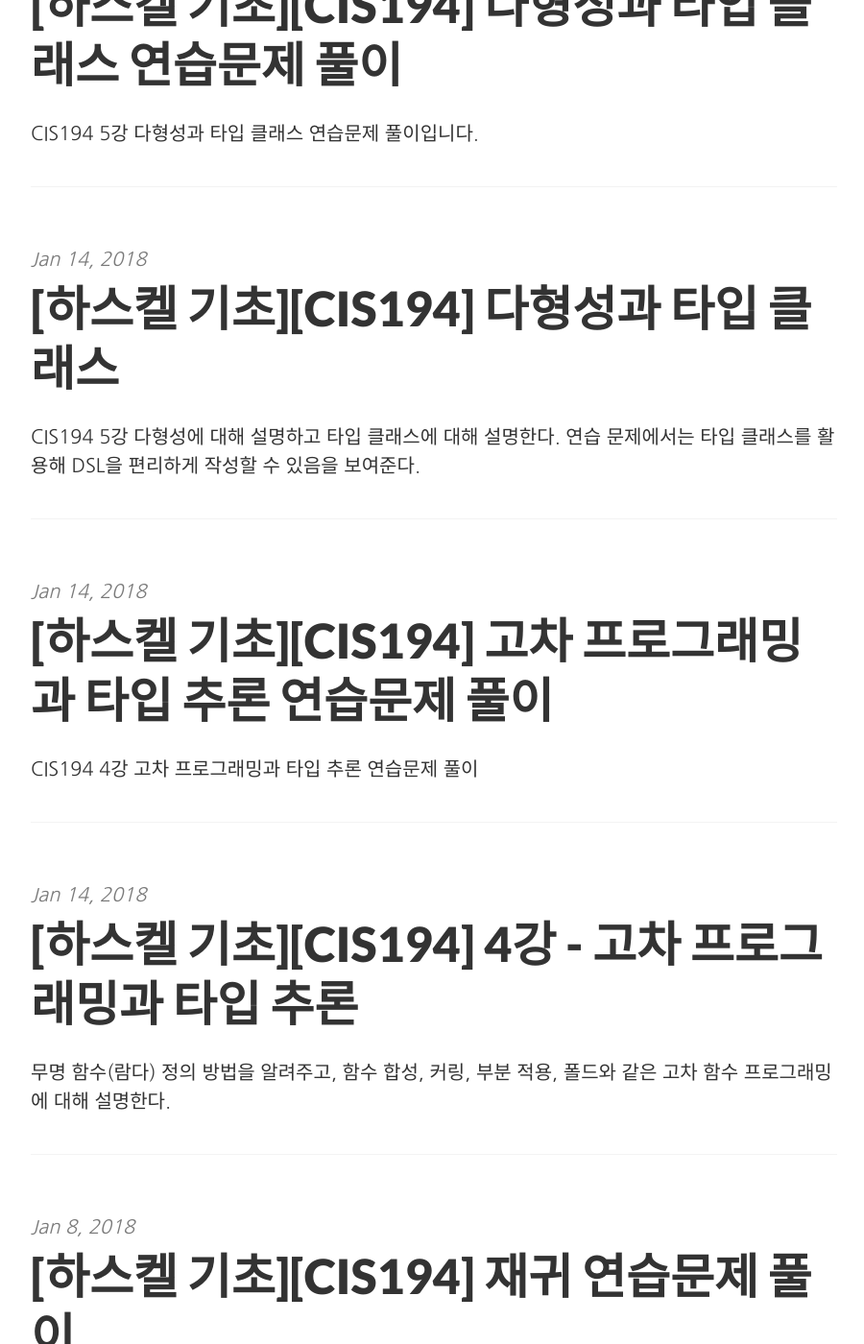
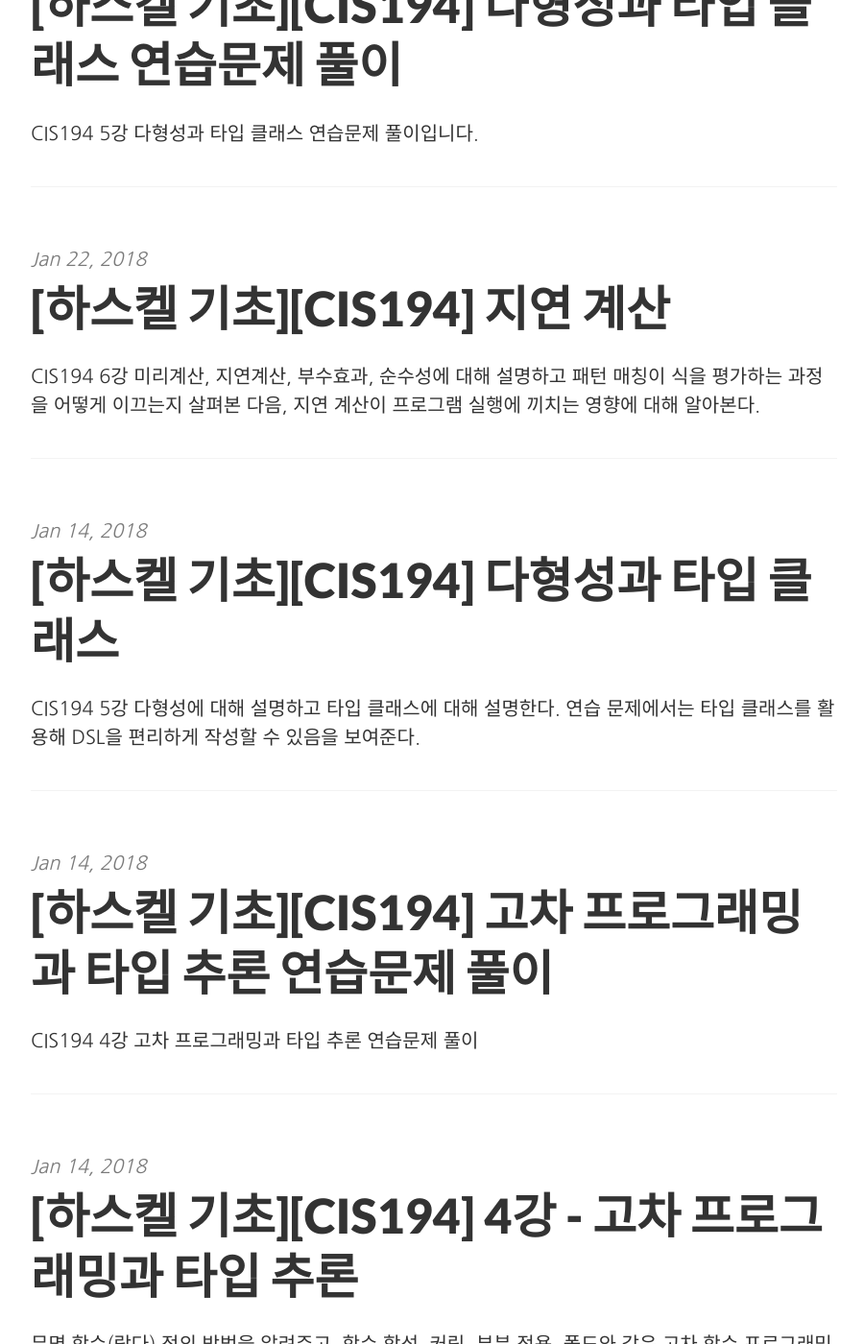
Before and after one commit to enshahar/enshahar.github.io, a Jekyll site: the page built from index.html, in a window 1280 px wide and 1400 px high, scrolled down 214 px. Shown: the whole window at 96% size, without its empty margins (188-1088 px from the left). Built offline with Jekyll 4.4.1, drawn with Linux system fonts in a browser that asks for light colours; some web fonts are replaced; the list of posts is cut into pages by our own code; some of the changed lines change nothing that is shown; some of the changed text lies outside the part shown.

Commit message:
Add laziness lecture

````diff
--- /dev/null
+++ b/_posts/2018-04-22-cis194-LazyEvaluation.md
@@ -0,0 +1,267 @@
+---
+layout:     post
+title:      "[하스켈 기초][CIS194] 지연 계산"
+date:       2018-01-22 22:45:00
+summary:    "CIS194 6강 미리계산, 지연계산, 부수효과, 순수성에 대해 설명하고 패턴 매칭이 식을 평가하는 과정을 어떻게 이끄는지 살펴본 다음, 지연 계산이 프로그램 실행에 끼치는 영향에 대해 알아본다. "
+categories: Haskell CIS194 Lazy Evaluation
+---
+
+[CIS194 6강 지연계산](http://www.seas.upenn.edu/%7Ecis194/spring13/lectures/06-laziness.html) 내용 정리입니다.
+
+하스켈 위키에서 [Foldr Foldl Foldl'](haskell.org/haskellwiki/Foldr_Foldl_Foldl%27)를 먼저 읽어보십시오.
+
+# 미리 계산(strict evaluation)
+
+*지연 계산(lazy evaluation)*에 대해 이야기하기 전에 그 반대인 미리계산에 대해 알아두면 좋다.
+
+미리 계산 전략을 택하면 모든 함수 인자를 함수에 넘기기 *전에* 미리 계산한다. 예를 들어
+
+```haskell
+f x y = x + 2
+```
+
+라는 함수가 있을 때, 미리계산 언어에서 `f 5 (29^35792)`라는 식을 계산하면 `f`에 인자를 넘기기 위해 먼저 `5`를 계산하고(이미 계산이 끝나있음), `29^35792`를 계산한다(상당히 많은 계산을 수행해야 함).
+
+하지만 이 *특정* 예제에서는 `29^35792`를 계산하는 것은 바보같은 짓이다. `f`가 `y`를 전혀 사용하지 않기 때문에 `29^35792`를 계산하기 위해 들인 모든 노력이 낭비된다. 이런 단점에도 불구하고 미리계산을 사용하고 싶어하는 이유가 있을까?
+
+미리 계산의 잇점은 언제 어떤 일이 일어날지 예측하기 쉽다는 것이다. 미리 계산 언어는 보통 함수 인자를 어떤 순서로 평가할지(맨 왼쪽 인자부터 오른쪽 뱡항으로 차례로 평가할지, 맨 오른쪽 인자부터 왼쪽 방향으로 차례로 평가할지)까지도 정의해 놓곤 한다.
+
+예를 들어 자바에서 다음과 같이 쓰면:
+
+```java
+f (release_monkeys(), increment_counter())
+```
+
+원숭이를 풀어준 후 카운터가 증가되고, 그 후 그 두 함수의 결과가 `f`에 전달된다. 그리고 `f`가 그 두 결과를 사용하지 않더라도 원숭이를 풀어주는 일과 카운터 증가는 여전히 발생한다.
+
+하지만 원숭이를 풀어주는 일과 카운터를 증가시키는 일이 서로 독립적으로 벌어질 수 있거나, 그렇지 않거나, 어느 한쪽이 다른 한쪽보다 먼저 일어나거나 하는 등의 조건이 `f`안에서 그 두 값을 언제 사용하느냐에 따라 달라진다면 혼동이 올 것이다. 이런 "부수효과(side effect)"가 있는 경우에는 미리 계산법을 택하는 것이 더 적합하다.
+
+# 부수효과와 순수성
+
+따라서 여기서 진짜 문제가 되는것은 *부수 효과*가 있는가 하는 것이다. "부수효과"라는 말은 *식의 계산이 식 자체가 아닌 외부와 상호작용해 벌어지게 만드는 모든 것*을 뜻한다. 이런 외부와의 상호 작용의 근본적인 문제는 상호 작용이 벌어지는 시점에 따라 결과가 달라질 수 있다는 점(time-sensitive)이다. 다음을 보자.
+
+- 전역 변수를 갱신 - 전역변수의 값이 바뀌면 다른 식의 결과에 영향을 끼칠 수 있으므로, 갱신 시점에 따라 결과가 바뀐다
+- 화면 출력 - 다른 화면 출력과 서로 뒤바뀌거나 뒤섞일 수 있으므로 출력 시점에 따라 결과가 바뀐다
+- 파일이나 네트워크에서 데이터 읽기 - 파일의 내용이나 네트워크에서 들어오는 입력이 시간에 따라 다를 수 있다
+
+앞에서 말한 것처럼 지연계산은 계산이 이뤄지는 시점을 정확히 추론하기 어렵다. 따라서 지연 계산 언어에 부수 효과를 포함시키는 것은 젼혀 직관적이지 않다. 역사적으로 하스켈이 순수 언어인 이유도 바로 그것이다. 하스켈 설계자들은 지연계산 언어를 바랐고, 부수효과를 금지하지 않으면 지연 계산을 전면 적용하는 것이 어려움을 금방 깨달았다.
+
+하지만.. 부수 효과가 *전혀 없는* 언어는 유용하지 않다. 그런 언어로 할 수 있는 일은 프로그램을 인터프리터에 적재해 실행하고 식을 계산하는 것 뿐이다(음.. 뭔가 자주 들어본 말 아닌가?). 사용자 입력을 받을 수 없고, 결과를 출력할 수 없으며, 파일을 읽을 수도 없다. 하스켈 설계자들이 맞딱뜨린 문제는 바로 이런 부수 효과를 언어 자체의 순수성을 훼손시키지 않으면서 잘 정리된, 제한이 가해진 방식으로 처리하는 방법을 찾는 것이었다. 마침내 그들은 그 방법을 찾아냈는데, 그에 대해서는 나중에 설명한다(`IO` 모나드).
+
+# 지연 계산
+
+미리 계산을 이해했으므로 지연 계산이 어떻게 돌아가는지 살펴보자. 지연 계산 전략을 택하면 함수 인자 계산은 *가능한 미뤄진다*. 즉, 인자들은 그 값이 진짜 필요할 때까지 계산이 미뤄진다. 어떤 식을 함수의 인자로 넘기면 그 식의 결과를 계산하는 대신 식 자체를  *평가되지 않은 식(unevaluated expression)*으로 감싸서 전달한다(이를 썽크(thunk)라고 부른다).
+
+예를 들어 `f 5 (29^35792)`에서 두번째 인자는 계산되지 않고 그냥 썽크에 들어가고 `f`가 호출된다. `f`가 이 두번째 인자 값을 사용하지 않으면 쓰레기 수집기는 썽크를 수집해 해제해 버린다.
+
+# 패턴 매칭이 계산을 이끌어냄
+
+그렇다면 언제 식을 계산하는 것이 "필요해질"까? 위 예에서는 함수가 자신의 인자를 *사용*하는 것에 촛점을 맞췄지만, 실제로는 그것이 가장 중요한 구분은 아니다. 다음 예를 보자.
+
+```haskell
+f1 :: Maybe a -> [Maybe a]
+f1 m = [m,m]
+
+f2 :: Maybe a -> [a]
+f2 Nothing  = []
+f2 (Just x) = [x]
+```
+
+`f1`과 `f2`는 모두 인자를 *사용*한다. 하지만 이 둘 사이엔 차이가 있다. `f1`은 인자인 `m`을 사용하기는 하지만 실제로 `m`의 값이 무엇인지 알 필요는 전혀 없다. 여전히 `m`을 평가되지 않은 상태로 남겨둬도 문제가 없다. 단지 리스트에 그 평가되지 않은 식을 넣어두면 된다. 다른 말로 하면 `f1 e`라는 함수 호출에서 `f1`의 결과는 `e`가 어떤 값인지와는 전혀 관계가 없다.
+
+반면 `f2`가 계속 진행하려면 인자에 대해 알아야만 한다. 인자가 `Nothing`으로 만들어졌는가, 아니면 `Just`로 만들어졌는가? 즉, `f2 e`를 계산하려면 `f2`의 결과가 `e`의 모양에 따라 바뀌기 때문에, 먼저 `e`를 계산해서 그 결과를 봐야 한다.
+
+알아둬야 할 중요한 내용 한가지는 썽크는 패턴매칭을 진행하기 충분한 정도만 평가되지 더도 덜도 평가되지 않는다는 점이다! 예를 들어 `f2 (safeHead [3^500, 49])`를 계산한다면, `f2`는 `safeHead [3^500, 49]`를 호출하게 만들 것이다. 이 호출의 결과는 `Just (3^500)`이다. 여기서 `3^500`은 아직 계산이 이뤄지지 않았음에 유의하라. `safeHead`가 `Just`의 내부를 볼 필요가 없고, `f2`도 마찬가지로 `Just`의 내부를 알 필요는 없다. 따라서 `3^500`은 `f2`의 결과를 가져가 사용하는 쪽에서 `Just`에 들어있는 값을 쓸 때가 되서야 평가된다.
+
+여기서 기억할 슬로건은 "패턴 매칭이 계산을 이끌어낸다"이다. 중요한 점을 다시 한번 반복한다.
+
+- 식은 패턴 매칭이 일어날 때만 평가된다.
+- ... 이떄 식의 평가는 패턴 매치를 진행하기에 충분한 정도까지만 이뤄지고, 그보다 더 평가를 진행하거나 덜 평가를 진행하는 일은 없다!
+
+이제 더 재미있는 예를 하나 살펴보자. `take 3 (repeat 7)`을 계산하려 한다. 다음은 `repeat`와 `take`의 정의다.
+
+```haskell
+repeat :: a -> [a]
+repeat x = x : repeat x
+
+take :: Int -> [a] -> [a]
+take n _      | n <= 0 =  []
+take _ []              =  []
+take n (x:xs)          =  x : take (n-1) xs
+```
+
+평가 과정을 순서대로 나열하면 다음과 같다.
+
+```haskell
+  take 3 (repeat 7)
+      { 3 <= 0이 False이므로 두번째 절로 진행한다
+    두번째 인자를 평가해야 두번째 절을 매치시킬 수 있다.
+    따라서 repeat 7을 한번 펼친다. }
+= take 3 (7 : repeat 7)
+      { 두번째 절이 매치되지는 않았지만, 세번째 절은 매치된다.
+      여기서 (3-1)은 아직 평가되지 않았음에 유의하라! }
+= 7 : take (3-1) (repeat 7)
+      { 첫번째 절을 결정하기 위해 (3-1) <= 0인지 검사해야 한다.
+      따라서 (3-1)을 계산해야만 한다. }
+= 7 : take 2 (repeat 7)
+      { 2 <= 0은 False이므로 `repeat 7`을 다시 확장해야 한다.}
+= 7 : take 2 (7 : repeat 7)
+      { 앞의 (3-1)에서와 비슷한 로직을 따름 }
+= 7 : 7 : take (2-1) (repeat 7)
+= 7 : 7 : take 1 (repeat 7)
+= 7 : 7 : take 1 (7 : repeat 7)
+= 7 : 7 : 7 : take (1-1) (repeat 7)
+= 7 : 7 : 7 : take 0 (repeat 7)
+= 7 : 7 : 7 : []
+```
+
+(주의: 실제 함수 평가가 위 예제같은 순서로 일어날 수도 있지만, 하스켈 컴파일러들은 대부분 좀 더 복잡한 방식을 사용한다. 예를 들어 GHC는 *그래프 축약(graph reduction)*을 사용한다. 이는 평가할 식을 *그래프*로 표현하면서 식에서 공통되는 하위식을 포인터를 사용해 공유하는 방식이다. 이런 경우 불필요하게 하위식을 중복 계산하는 일이 없다. 예를 들어 `f x = [x, x]`라면 `f (1+1)`을 계산할 떄 덧셈을 *단 한번만* 수행한다. 리스트에 두번 나타나는 'x'는 서로 공유되기 때문에 `(1+1)`이라는 하위식은 한번만 계산된다)
+
+# 결과
+
+지연계산은 흥미롭지만 명백하게 알기는 어려운 결과를 하스켈 전반에 가져온다. 몇가지를 살펴보자.
+
+## 순수성
+
+지금까지 본 것처럼 지연 계산을 사용하려면 순수성을 사용할 수 *밖에 없다*.
+
+## 공간 사용량 예측
+
+지연계산이 모든 면에서 좋은 것만은 아니다. 단점 중 하나는 프로그램이 메모리를 얼마나 사용할지 예측하기 어렵운 경우가 생긴다는 점이다. (겉보기엔 문제 없어보이는) 다음을 보자.
+
+```haskell
+-- 표준 foldl 함수
+foldl :: (b -> a -> b) -> b -> [a] -> b
+foldl _ z []     = z
+foldl f z (x:xs) = foldl f (f z x) xs
+```
+
+`foldl (+) 0 [1,2,3]`를 계산하면 어떤 단계를 거쳐 계산이 끝날까?
+
+```haskell
+  foldl (+) 0 [1,2,3]
+= foldl (+) (0+1) [2,3]
+= foldl (+) ((0+1)+2) [3]
+= foldl (+) (((0+1)+2)+3) []
+= (((0+1)+2)+3)
+= ((1+2)+3)
+= (3+3)
+= 6
+```
+
+여기서 리스트 끝까지 진행하기 전까지는 누적 함수(`+`)의 결과를 사용하지 않는다. 따라서, 중간에 생기는 청크는 `(((0+1)+2)+3)`이라는 큰 덩어리가 된다. 이 청크가 맨 마지막에 6이라는 값으로 줄어든다. 여기서 적어도 두가지 문제가 있다. 첫번째는 이 과정이 그냥 효율적이지 못하다는 점이다. 중간에 보면 리스트를 굳이 다시 리스트와 유사한 어떤 것(누적함수의 청크)로 변환하는 것을 알 수 있다. 두번째 문제가 더 큰 문제고 알아채기도 어려운데, 바로 `(((0+1)+2)+3)`를 계산하려면 3과 2를 스택에 넣고 `(0+1)`을 계산해야 한다는 점이다. 그 후 다시 스택을 줄여가면서(unwinding) 덧셈을 쭉 수행해야 한다. 리스트 크기가 작은 이런 예제에서야 별 문제가 아니지만, 크기가 커지면 큰 문제가 된다. 보통 스택 공간은 크기가 그리 크지 않기 때문에 이런 경우 스택 넘침이 발생한다.
+
+해법은 `foldl` 대신 약간 미리계산 성질을 가미한 `foldl'`을 사용하는 것이다. 특히 `foldl'`은 더 진행하기 전에 두번쨰 인자(누적함수)를 계산하게 만든다. 따라서 청크가 커지는 일이 없다.
+
+```haskell
+  foldl' (+) 0 [1,2,3]
+= foldl' (+) (0+1) [2,3]
+= foldl' (+) 1 [2,3]
+= foldl' (+) (1+2) [3]
+= foldl' (+) 3 [3]
+= foldl' (+) (3+3) []
+= foldl' (+) 6 []
+= 6
+```
+
+예를 보면 `foldl'`에서는 리스트를 축약하면서 바로바로 `(+)`를 계산함을 알 수 있다. 하지만 이 경우 약간 *덜* 지연계산을 수행한다는 사실을 알아야 할 것이다.
+
+(`foldl'`이 어떻게 돌아가는지 관심이 있는 독자는 [하스켈 위키의 seq부분](https://wiki.haskell.org/Seq)을 보라)
+
+## 쇼트서킷(short-circuit) 연산자
+
+언어에 따라 `&&`나 `||`등의 연산에서 쇼트 서킷을 지원하는 경우가 있다. 예를 들어 `&&(논리곱, AND)`에서는 첫번째 인자가 거짓이면 두번쨰 인자를 계산하지 않고 바로 거짓을 반환할 수 있다. 하지만 자바나 C++같은 언어에서는 이런 쇼트서킷 연산이 언어에서 특별한 경우로 정해져 있다. 일반적으로 미리계산 언어에서 함수의 인자는 함수를 수행하기 전에 계산이 끝난다. 따라서 `&&`나 `||`에 대한 쇼트 서킷은 언어 의미에서 특별한 예외를 정의한 것이다.
+
+하지만 하스켈에서는 예외 없이 쇼트 서킷을 구현할 수 있다. 예를 들어 `(&&)`나 `(||)`는 모두 단순한 라이브러리 함수일 뿐이다! 다음은 `(&&)`의 정의다.
+
+```haskell
+(&&) :: Bool -> Bool -> Bool
+True  && x = x
+False && _ = False
+```
+
+여기서 `(&&)`가 두번쨰 인자에 대해서는 패턴 매칭을 하지 않음에 유의하라. 게다가 첫번째 인자가 `False`면 두번째 인자는 아예 무시된다. 결과적으로 `(&&)`는 자바나 C++의 `&&` 연산자와 마찬가지로 쇼트 서킷을 지원한다.
+
+물론 `(&&)`를 다음처럼 정의할 수도 있었을 것이다.
+
+```haskell
+(&&!) :: Bool -> Bool -> Bool
+True  &&! True  = True
+True  &&! False = False
+False &&! True  = False
+False &&! False = False
+```
+
+이 버전도 `(&&)`와 결과가 같지만, 동작 방식은 다르다. 예를 들어 다음을 생각해보자.
+
+```haskell
+False &&  (34^9784346 > 34987345)
+False &&! (34^9784346 > 34987345)
+```
+
+이들은 모두 `False`지만 두번째 식은 시간이 훨씬 많이 걸린다! 또는 다음을 생각해 보라.
+
+```haskell
+False &&  (head [] == 'x')
+False &&! (head [] == 'x')
+```
+
+첫번째 것은 다시 `False`이지만, 두번째 것은 예외가 발생하며 죽는다. 시도해 보라.
+
+여기서 알아둘 것은 함수를 정의할 때는 지연계산과 관련해 흥미로운 문제들이 있다는 점이다.
+
+## 사용자 정의 제어 구조
+
+쇼트서킷 연산자에 사용했던 아이디어를 한 단계 더 깊이 적용하면 여러분 자신만의 *제어 구조(control structure)*를 만들 수 있다.
+
+대부분의 언어는 내장 `if` 구문을 제공한다. 어떤 사람들은 `if`가 쇼트 서킷과 비슷하게 작동하기 때문에 그런 구조가 필요하다고 이야기한다. 조건식의 계산 결과에 따라 `if`문은 두 가지 중 *오직 하나*만을 실행한다. `if`문을 실행할 때마다 두 가지 모두 실행된다면 원래 목적에 반한 것이다!
+
+하지만 하스켈에서는 `if`를 라이브러리 함수로 만들 수 있다!
+
+```haskell
+if' :: Bool -> a -> a -> a
+if' True x _ = x
+if' False _ y = y
+```
+
+물론 하스켈에는 내장 `if`식이 *있다*. 하지만 나는 왜 그게 있어야 하는지 모르겠다. 하스켈에서 `if`는 그다지 많이 쓰이지 않는다. 보통은 패턴매칭이나 가드를 더 많이 사용한다.
+
+## 무한 데이터 구조
+
+지연 계산은 *무한한 데이터 구조(infinite data structure)*를 다룰 수 있다는 뜻이기도 하다. `repeat 7`과 같은 예를 이미 봤다. 이런 무한 데이터 구조를 만들어도 청크만 만들어지고, 이는 나중에 더 자라날 수 있는 데이터 구조의 "씨앗"을 심는 것과 비슷하다.
+
+다른 유용한 구조로는 게임 상태 공간처럼 "실질적으론 무한인(effectively infinite)" 데이터 구조가 있다. 이는 이론상으론 유한이지만 실제로는 너무 커서 메모리에 다 들어갈 수 없는 데이터 구조를 말한다. 하스켈을 쓰면 모든 가능한 수를 정의할 수 있고, 필요할 때 상태 공간 트리를 검색할 수 있다.
+
+## 파이프라이닝/통밀 프로그래밍
+
+큰 데이터 구조를 "파이프라인"을 통해 차례로 변환하는 방식으로 코딩을 하면, 지연 계산으로 인해 각 변환이 마치 단계적 진행을 강제하는 장치처럼 작동한다. 실제 결과가 필요할 때는 각 단계의 결과과 차례로 파이프라인의 다음 단계로 전달된다.
+
+## 동적 프로그래밍(dynamic programming, 동적계획법이라고도 부름)
+
+**동적 프로그래밍**은 보통 복잡한 문제를 적절한 순서로 행렬을 채워넣어가면서 해결하는 방식이다. 행렬의 각 셀을 처리할 떄는 이미 이전에 계산된 다른 셀을 참조해 처리한다. 이때 계산 순서를 잘못 정의하면 쓸모없는 결과를 얻는다.
+
+하지만 지연 계산을 사용하면 하스켈 런타임이 알아서 올바른 계산 순서를 정해준다. 예를 들어 **0-1 배낭문제(knapsack problem)**은 (무게나 부피가) 정해진 물건들을 (최대로 집어넣을 수 있는 무게나 부피가 정해진) 가방에 넣되 물건 전체의 가치가 최대가 되게 하는 물건들의 조합을 찾는 문제다. 그냥 배열 `m`을 그 자신에 대한 표준적인 재귀를 사용해 정의하면, 지연 계산이 셀을 계산하기에 적당한 순서를 알아서 찾아준다.
+
+```
+import Data.Array
+
+knapsack01 :: [Double]   -- values
+           -> [Integer]  -- nonnegative weights
+           -> Integer    -- knapsack size
+           -> Double     -- max possible value
+knapsack01 vs ws maxW = m!(numItems-1, maxW)
+  where numItems = length vs
+        m = array ((-1,0), (numItems-1, maxW)) $
+              [((-1,w), 0) | w <- [0 .. maxW]] ++
+              [((i,0), 0) | i <- [0 .. numItems-1]] ++
+              [((i,w), best)
+                  | i <- [0 .. numItems-1]
+                  , w <- [1 .. maxW]
+                  , let best
+                          | ws!!i > w  = m!(i-1, w)
+                          | otherwise = max (m!(i-1, w))
+                                            (m!(i-1, w - ws!!i) + vs!!i)
+              ]
+
+example = knapsack01 [3,4,5,8,10] [2,3,4,5,9] 20
+```
````
Also changed, not shown: _posts/2018-01-26-cis194-Polymorphism-TypeClass-exanswer.md (+1 -0 lines).
